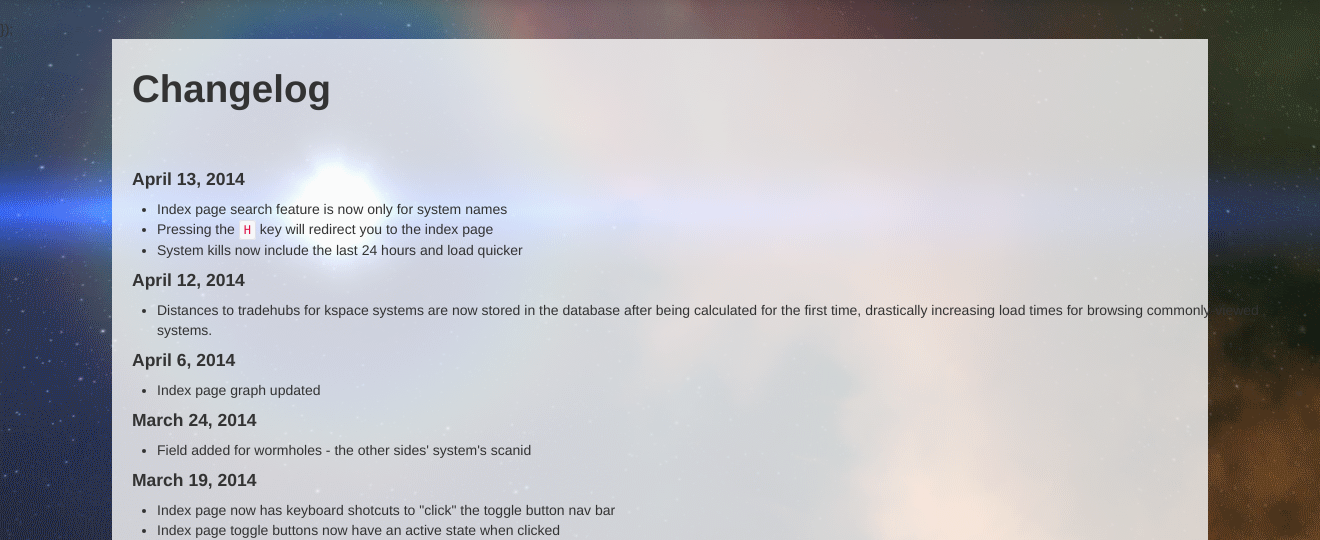
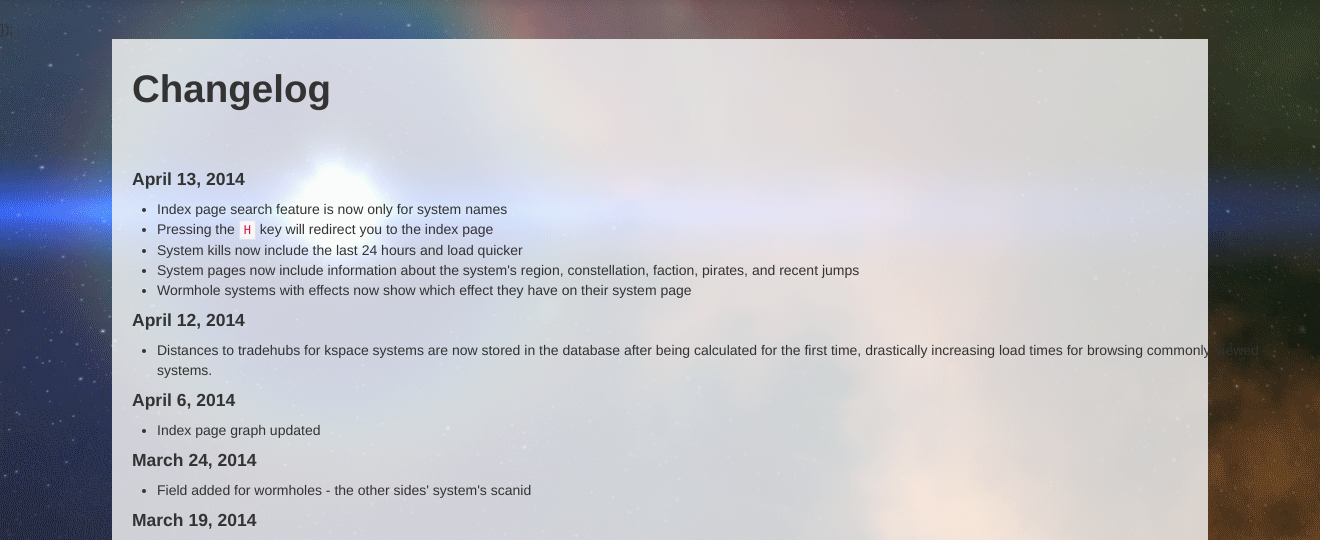
Before and after one commit to raylu/SiteTracker, a Django app: template templates/sitemngr/changelog.html in a window 1320 px wide. Shown: the part 41-581 px from the top of the page. Run offline with Django 3.2, Linux system fonts and the light colour scheme; the template is opened without the code that fills it, so the values that code supplies are empty; some libraries are stand-ins or nearby versions.

Commit message:
Updating changelog

```diff
--- a/templates/sitemngr/changelog.html
+++ b/templates/sitemngr/changelog.html
@@ -15,6 +15,8 @@ Changelog
     <li>Index page search feature is now only for system names</li>
     <li>Pressing the <code>H</code> key will redirect you to the index page</li>
     <li>System kills now include the last 24 hours and load quicker</li>
+    <li>System pages now include information about the system's region, constellation, faction, pirates, and recent jumps</li>
+    <li>Wormhole systems with effects now show which effect they have on their system page</li>
 </ul>
 
 <h4>April 12, 2014</h4>
```
